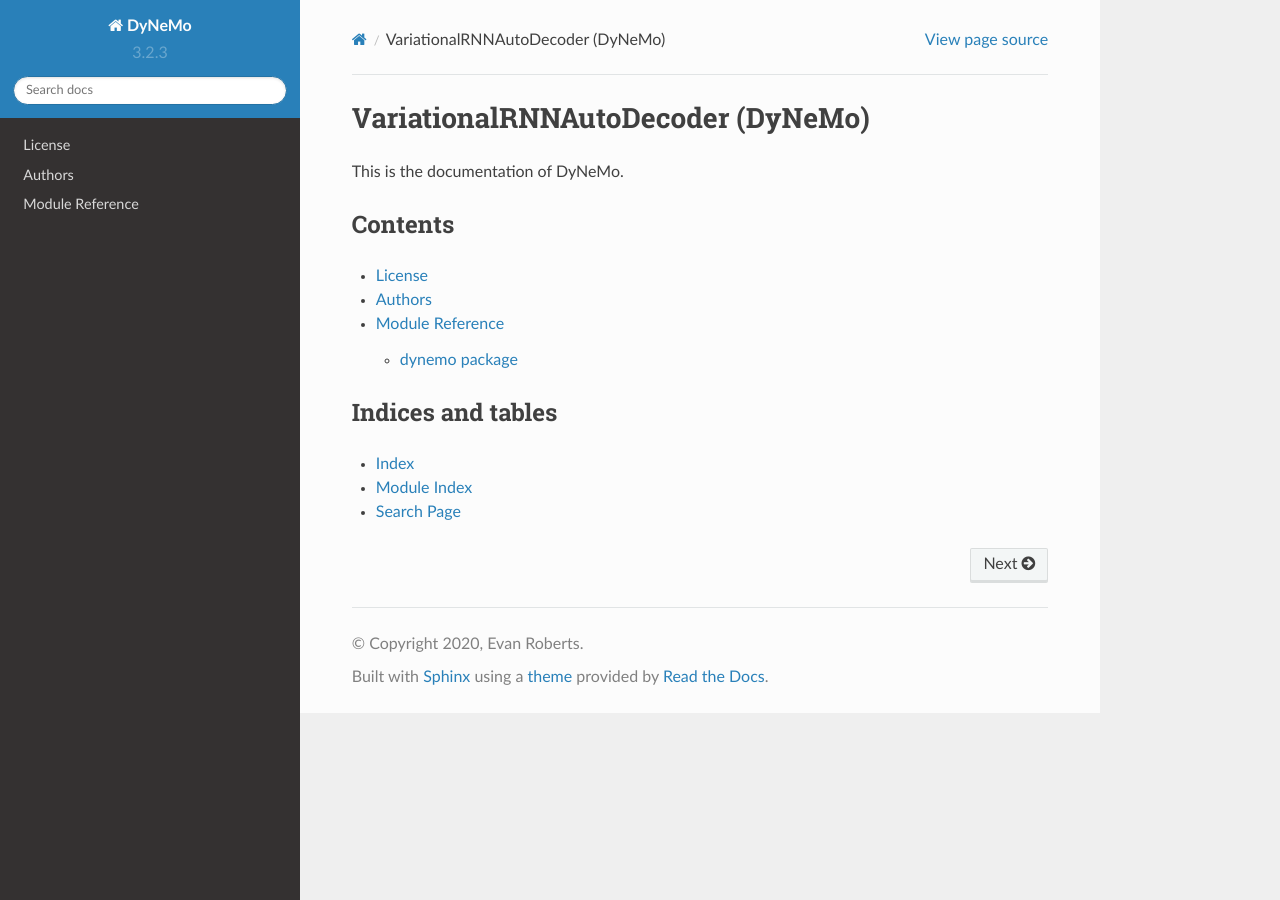
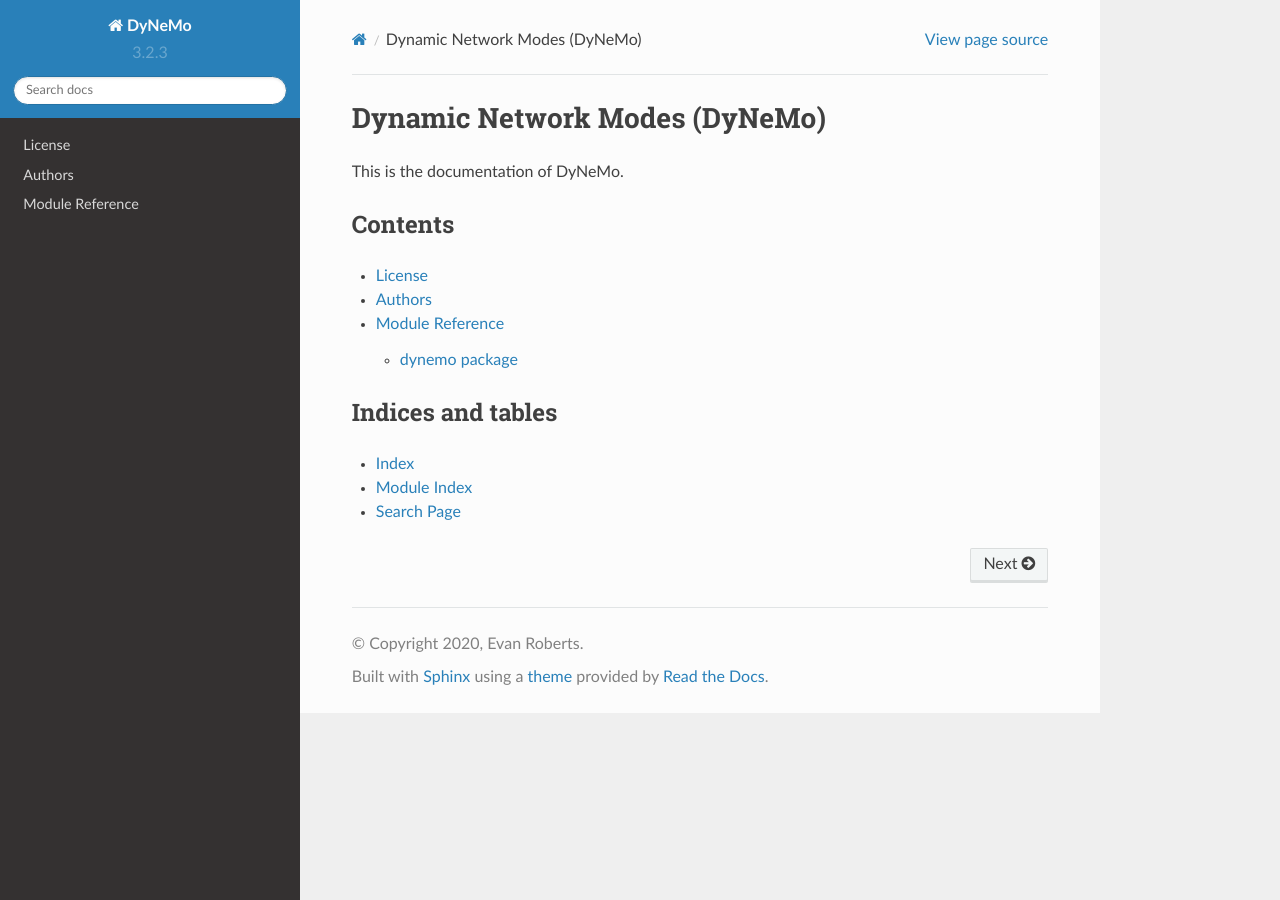
Before and after one commit to OHBA-analysis/osl-dynamics, a Sphinx documentation site: the page built from docs/index.rst, in a window 1280 px wide. Built offline with Sphinx 7.4.7 and the Read the Docs theme 2.0.0, drawn with Linux system fonts in a browser that asks for light colours.

Commit message:
rename: vrad -> dynemo rename: VRAD -> DyNeMo

```diff
--- a/README.rst
+++ b/README.rst
@@ -1,5 +1,5 @@
 ================================
-VariationalRNNAutoDecoder (DyNeMo)
+Dynamic Network Modes (DyNeMo)
 ================================
 
 Build documentation
--- a/docs/index.rst
+++ b/docs/index.rst
@@ -1,5 +1,5 @@
 ================================
-VariationalRNNAutoDecoder (DyNeMo)
+Dynamic Network Modes (DyNeMo)
 ================================
 
 This is the documentation of DyNeMo.
```
